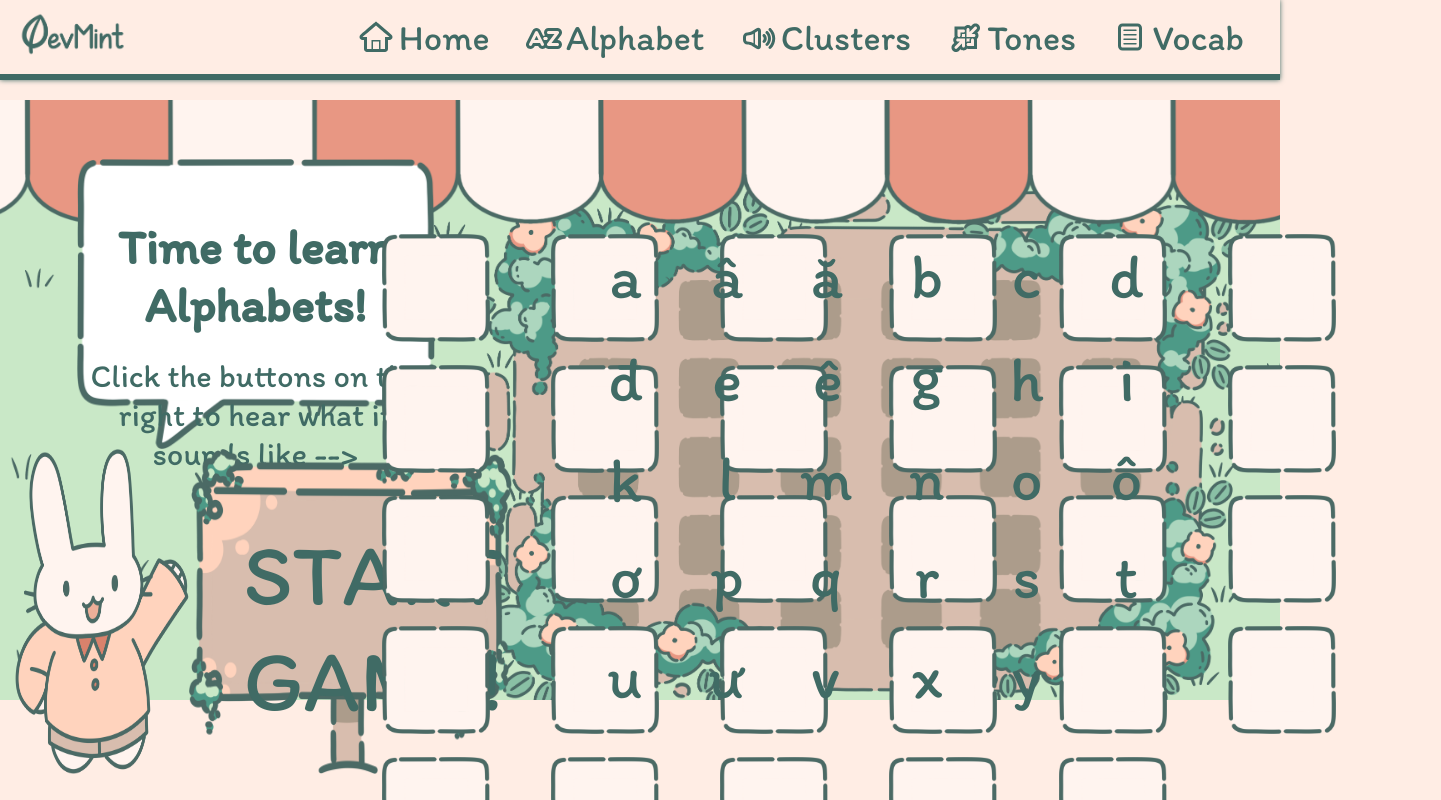
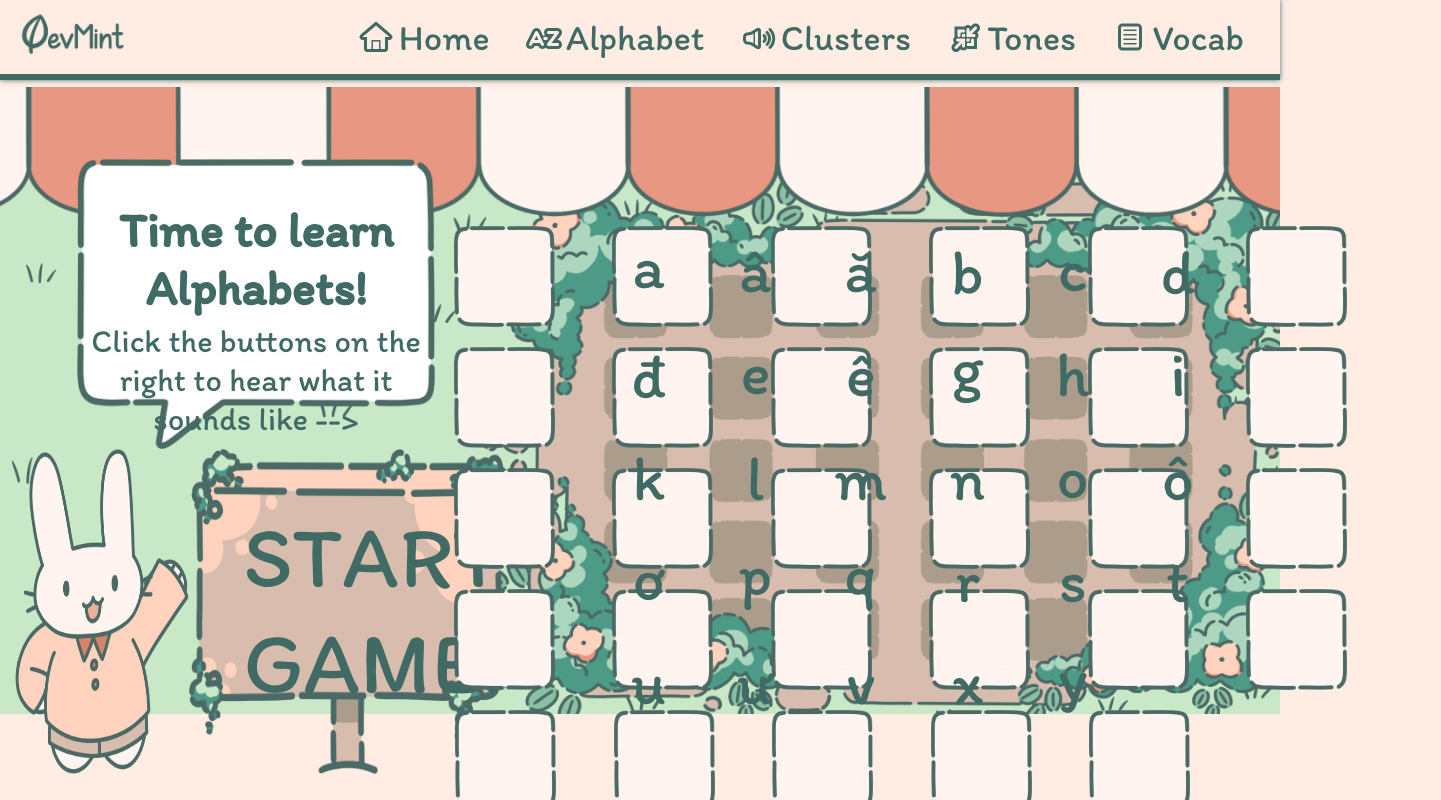
Before and after one commit to TrustfulDev/devmint_market, a React (Create React App) app: page /alphabet in a window 1280 px wide. Shown: the top 800 px of the page, 1441 px wide, since content can reach past the window. Built offline with nearby package versions, Linux system fonts and the light colour scheme.

Commit message:
Major Fix to Rem Size

```diff
--- a/src/pages/alphabet/Alphabet.js
+++ b/src/pages/alphabet/Alphabet.js
@@ -1,5 +1,5 @@
 import './alphabet.css'
-import { bunny, alphabet_bg, speech_bubble, wood_sign, wood_sign_letter } from '../../assets/images/';
+import { bunny, alphabet_bg, speech_bubble, wood_sign, wood_sign_letter } from '../../assets/images';
 
 const Alphabet = () => {
 
@@ -18,7 +18,7 @@ const Alphabet = () => {
                     <div id="start-game-container">
                         <img id="wood_sign" src={wood_sign} alt="wood sign image" />
                         {/* <img id="wood_sign" src={wood_sign_letter} alt="wood sign image" /> */}
-                        <p id="hide_me">START GAME!</p>
+                        <p>START GAME!</p>
                     </div>
                 </div>
             </div>
--- a/src/pages/alphabet/alphabet.css
+++ b/src/pages/alphabet/alphabet.css
@@ -2,7 +2,7 @@
     box-sizing: border-box;
     display: flex;
     background-image: url(../../assets/images/alphabetImages/alphabet_garden_BG_shadow_v1.png);
-    background-size: 111%;
+    background-size: 116%;
     background-repeat: no-repeat;
     height: 100%;
     background-position: left;
@@ -23,7 +23,7 @@
 
 #concept-text h1, #concept-text p {
     width: 80%;
-    padding: 5% 0 0 2%;
+    padding: 1% 0.1% 0% 2.5%;
     margin: 0;
 }
 
@@ -77,7 +77,7 @@
     width: 80%;
     height: 50%;
     left: 3rem;
-    top: 4rem;
+    top: 3rem;
     transition: all 0.1s;
     transition-timing-function: ease-in;
     cursor: grab;
@@ -101,148 +101,148 @@
 }
 
 #A0 {
-    top: 29.8%;
-    left: 9.3%;
+    top: 28.5%;
+    left: 12.3%;
 }
 
 #A1 {
-    top: 29.8%;
-    left: 22.5%;
+    top: 29%;
+    left: 26.2%;
 }
 
 #A2 {
-    top: 29.8%;
-    left: 35.5%;
+    top: 29%;
+    left: 39.9%;
 }
 
 #A3 {
-    top: 29.8%;
-    left: 48.5%;
+    top: 29.3%;
+    left: 53.8%;
 }
 
 #A4 {
-    top: 29.8%;
-    left: 61.5%;
+    top: 28.9%;
+    left: 67.5%;
 }
 
 #A5 {
-    top: 29.8%;
-    left: 74.5%;
+    top: 29.2%;
+    left: 81.2%;
 }
 
 #A6 {
-    top: 42.6%;
-    left: 9.3%;
+    top: 42.2%;
+    left: 12.3%;
 }
 
 #A7 {
-    top: 42.6%;
-    left: 22.5%;
+    top: 41.8%;
+    left: 26.2%;
 }
 
 #A8 {
-    top: 42.6%;
-    left: 35.6%;
+    top: 42%;
+    left: 39.9%;
 }
 
 #A9 {
-    top: 42%;
-    left: 48.5%;
+    top: 41.1%;
+    left: 53.8%;
 }
 
 #A10 {
-    top: 42.6%;
-    left: 61.5%;
+    top: 42%;
+    left: 67.5%;
 }
 
 #A11 {
-    top: 42.6%;
-    left: 74.5%;
+    top: 42%;
+    left: 81.2%;
 }
 
 #A12 {
-    top: 55.2%;
-    left: 9.3%;
+    top: 55%;
+    left: 12.3%;
 }
 
 #A13 {
     top: 55%;
-    left: 22.5%;
+    left: 26.2%;
 }
 
 #A14 {
     top: 55%;
-    left: 35.4%;
+    left: 39.9%;
 }
 
 #A15 {
     top: 55%;
-    left: 48.5%;
+    left: 53.8%;
 }
 
 #A16 {
-    top: 55%;
-    left: 61.5%;
+    top: 54.8%;
+    left: 67.5%;
 }
 
 #A17 {
     top: 55%;
-    left: 74.5%;
+    left: 81.2%;
 }
 
 #A18 {
-    top: 67.2%;
-    left: 9.3%;
+    top: 67.5%;
+    left: 12.3%;
 }
 
 #A19 {
-    top: 67.2%;
-    left: 22.5%;
+    top: 67%;
+    left: 26.2%;
 }
 
 #A20 {
-    top: 67.2%;
-    left: 35.4%;
+    top: 67%;
+    left: 39.9%;
 }
 
 #A21 {
-    top: 67.2%;
-    left: 48.5%;
+    top: 67.7%;
+    left: 53.8%;
 }
 
 #A22 {
-    top: 67.2%;
-    left: 61.5%;
+    top: 67.7%;
+    left: 67.5%;
 }
 
 #A23 {
-    top: 67.2%;
-    left: 74.5%;
+    top: 67.7%;
+    left: 81.2%;
 }
 
 #A24 {
-    top: 79.8%;
-    left: 9.2%;
+    top: 80.5%;
+    left: 12.3%;
 }
 
 #A25 {
-    top: 79.8%;
-    left: 22.5%;
+    top: 80.5%;
+    left: 26.2%;
 }
 
 #A26 {
-    top: 79.8%;
-    left: 35.3%;
+    top: 80.5%;
+    left: 39.9%;
 }
 
 #A27 {
-    top: 79.8%;
-    left: 48.5%;
+    top: 80.5%;
+    left: 53.8%;
 }
 
 #A28 {
-    top: 79.8%;
-    left: 61.5%;
+    top: 80%;
+    left: 67.5%;
 }
 
 .right-main-box {
@@ -277,13 +277,13 @@
 .bg_container {
     position: relative;
     width: 100%;
-    height: 72%;
+    height: 73%;
     display: flex;
     justify-content: flex-start;
     align-items: center;
     align-content: flex-start;
     flex-direction: column;
-    row-gap: 3px;
+    row-gap: 0.02rem;
     transition: all 0.1s;
     transition-timing-function: ease-in;
 }
@@ -291,21 +291,22 @@
 .bg_row {
     display: flex;
     flex-shrink: 1;
-    padding-right: 9.7%;
+    column-gap: 0.25rem;
+    padding-left: 0.5rem;
 }
 
 .right-main-box img {
-    height: 6rem;
-    width: 6rem;
-    margin: 0.55rem 1.7rem;
+    height: 5.6rem;
+    width: 5.6rem;
+    margin: 0.55rem 1.48rem;
     opacity: 1;
 }
 
 /* This is for the last bg box */
 .bg_container span {
-    height: 6rem;
-    width: 6rem;
-    margin: 0.55rem 1.7rem;
+    height: 5.6rem;
+    width: 5.6rem;
+    margin: 0.55rem 1.4rem;
 }
 
 .bg_img:hover {
@@ -317,159 +318,162 @@
         zoom: 0.788;
     }
 
-    .bg_row {
-        padding-right: 10%;
+    #start-game-container p {
+        top: 2.5rem;
     }
 
     .bg_container {
-        row-gap: 4px;
-    }
-
-    .bg_container {
-        height: 72.3%;
+        height: 74.3%;
+        row-gap: 0.05rem;
     }
 
     .right-main-box img {
-        margin-left: 30px;
+        margin-right: 1.48rem;
+        margin-left: 1.41rem;
+    }
+
+    #A0 {
+        top: 27.6%;
+        left: 12.5%;
     }
 
     #A1 {
-        top: 29.9%;
-        left: 22.6%;
+        top: 27.9%;
+        left: 26.2%;
     }
 
     #A2 {
-        top: 29.9%;
-        left: 35.5%;
+        top: 27.9%;
+        left: 39.9%;
     }
 
     #A3 {
-        top: 29.9%;
-        left: 48.5%;
+        top: 27.9%;
+        left: 53.5%;
     }
 
     #A4 {
-        top: 29.8%;
-        left: 61.6%;
+        top: 27.9%;
+        left: 67.2%;
     }
 
     #A5 {
-        top: 30%;
-        left: 74.7%;
+        top: 27.9%;
+        left: 80.9%;
     }
 
     #A6 {
-        top: 42.8%;
-        left: 9.2%;
+        top: 41.5%;
+        left: 12.5%;
     }
 
     #A7 {
-        top: 42.6%;
-        left: 22.3%;
+        top: 41.2%;
+        left: 26.2%;
     }
 
     #A8 {
-        top: 42.6%;
-        left: 35.4%;
+        top: 41.6%;
+        left: 39.9%;
     }
 
     #A9 {
-        top: 42.5%;
-        left: 48.5%;
+        top: 40.5%;
+        left: 53.5%;
     }
 
     #A10 {
-        top: 42.6%;
-        left: 61.6%;
+        top: 41.5%;
+        left: 67.2%;
     }
 
     #A11 {
-        top: 42.7%;
-        left: 74.8%;
+        top: 41.4%;
+        left: 80.9%;
     }
 
     #A12 {
-        top: 55.5%;
-        left: 9.2%;
+        top: 54.9%;
+        left: 12.5%;
     }
 
     #A13 {
-        top: 55.5%;
-        left: 22.3%;
+        top: 54.9%;
+        left: 26.2%;
     }
 
     #A14 {
-        top: 55.6%;
-        left: 35.4%;
+        top: 54.6%;
+        left: 39.9%;
     }
 
     #A15 {
-        top: 55.5%;
-        left: 48.5%;
+        top: 54.7%;
+        left: 53.5%;
     }
 
     #A16 {
-        top: 55.5%;
-        left: 61.5%;
+        top: 54.7%;
+        left: 67.2%;
     }
 
     #A17 {
-        top: 55.5%;
-        left: 74.8%;
+        top: 55.2%;
+        left: 80.9%;
     }
 
     #A18 {
-        top: 68.4%;
-        left: 9.1%;
+        top: 68%;
+        left: 12.5%;
     }
 
     #A19 {
-        top: 68%;
-        left: 22.3%;
+        top: 67.4%;
+        left: 26.2%;
     }
 
     #A20 {
-        top: 68%;
-        left: 35.5%;
+        top: 67.4%;
+        left: 39.9%;
     }
 
     #A21 {
-        top: 68.2%;
-        left: 48.5%;
+        top: 68%;
+        left: 53.5%;
     }
 
     #A22 {
-        top: 68.2%;
-        left: 61.6%;
+        top: 68%;
+        left: 67.2%;
     }
 
     #A23 {
         top: 68.2%;
-        left: 74.7%;
+        left: 80.9%;
     }
 
     #A24 {
-        top: 81%;
-        left: 9.2%;
+        top: 81.5%;
+        left: 12.5%;
     }
 
     #A25 {
-        top: 81%;
-        left: 22.5%;
+        top: 81.5%;
+        left: 26.2%;
     }
 
     #A26 {
-        top: 81%;
-        left: 35.5%;
+        top: 81.5%;
+        left: 39.9%;
     }
 
     #A27 {
         top: 81.2%;
-        left: 48.6%;
+        left: 53.5%;
     }
 
     #A28 {
         top: 81%;
-        left: 61.8%;
+        left: 67.2%;
     }
 }
```
